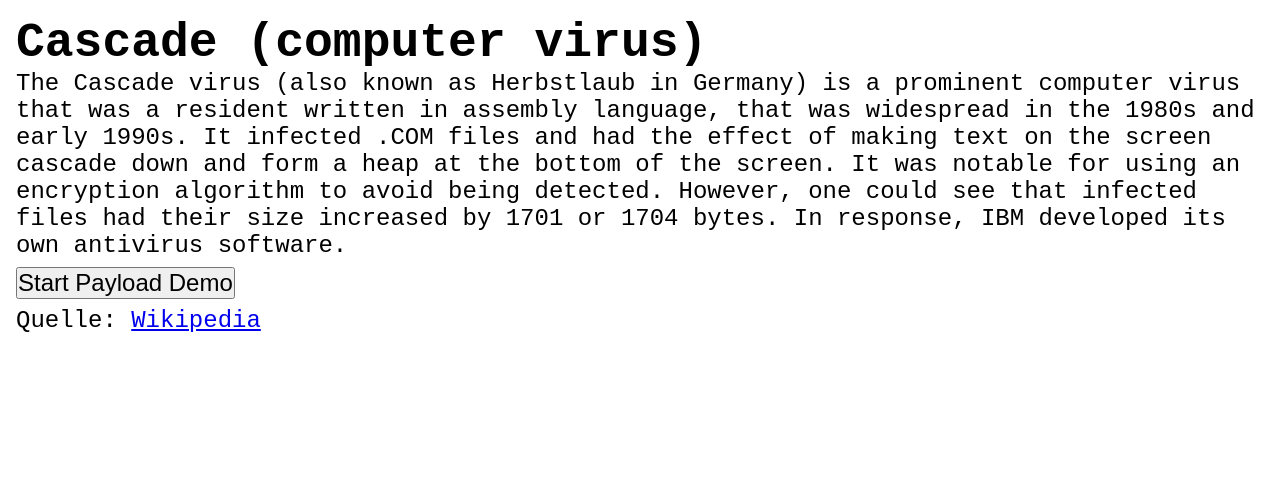
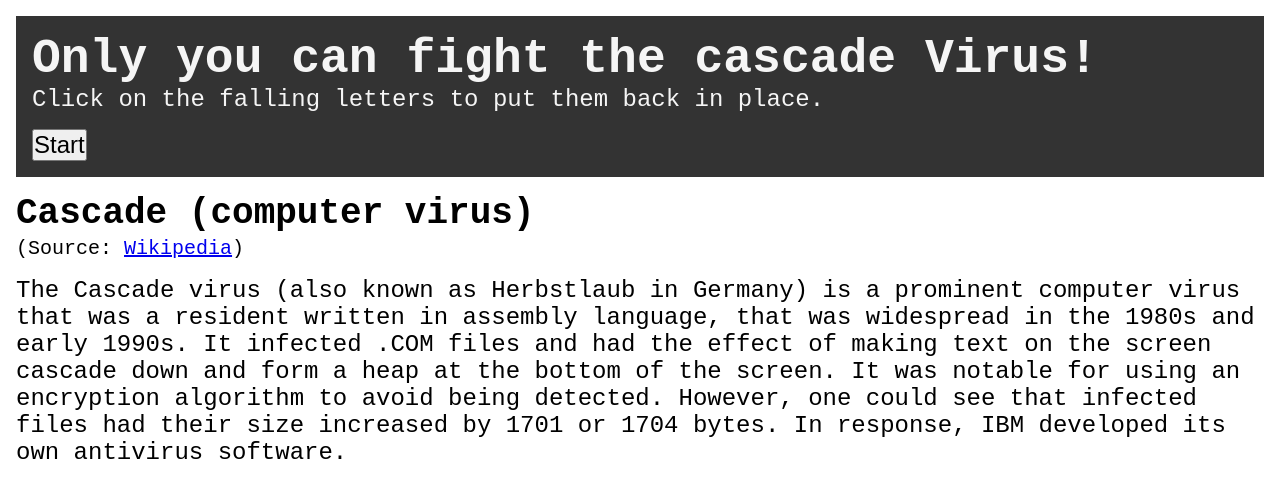
Before and after one commit to jamarob/cascade, a website built with Parcel: page src/index.html in a window 1280 px wide. Built offline with nearby package versions, Linux system fonts and the light colour scheme.

Commit message:
Cleanup html and add text

```diff
--- a/src/index.html
+++ b/src/index.html
@@ -12,14 +12,24 @@
 </head>
 
 <body>
-  <h1>Cascade (computer virus)</h1>
-  <p>The Cascade virus (also known as Herbstlaub in Germany) is a prominent computer virus that was a resident written
-    in assembly language, that was widespread in the 1980s and early 1990s. It infected .COM files and had the effect
-    of making text on the screen cascade down and form a heap at the bottom of the screen. It was notable for using an
-    encryption algorithm to avoid being detected. However, one could see that infected files had their size increased
-    by 1701 or 1704 bytes. In response, IBM developed its own antivirus software.</p>
-  <button>Start Payload Demo</button><br>
-  Quelle: <a href="https://en.wikipedia.org/wiki/Cascade_(computer_virus)">Wikipedia</a>
+  <header>
+    <h1>Only you can fight the cascade Virus!</h1>
+    <p>Click on the falling letters to put them back in place.</p>
+    <button data-js="start-button" class="start-button">Start</button>
+  </header>
+  <article>
+    <h2>Cascade (computer virus)</h2>
+    <small>(Source: <a href="https://en.wikipedia.org/wiki/Cascade_(computer_virus)">Wikipedia</a>)</small>
+    <p data-js="cascade-target" class="cascade-text">The Cascade virus (also known as Herbstlaub in Germany) is a
+      prominent computer virus
+      that was a resident written
+      in assembly language, that was widespread in the 1980s and early 1990s. It infected .COM files and had the effect
+      of making text on the screen cascade down and form a heap at the bottom of the screen. It was notable for using an
+      encryption algorithm to avoid being detected. However, one could see that infected files had their size increased
+      by 1701 or 1704 bytes. In response, IBM developed its own antivirus software.</p>
+
+  </article>
+
 
 </body>
 
--- a/src/js/Cascade.js
+++ b/src/js/Cascade.js
@@ -15,7 +15,7 @@
 		let counter = 0
 		const inner = () => {
 			counter++ % 60 || (this.hasMore() && this.replaceNext())
-			this.cascading.forEach(letter => letter.cascadeDown())
+			counter % 1 || this.cascading.forEach(letter => letter.cascadeDown())
 			const bottom = window.innerHeight
 			this.cascading = this.cascading.filter(
 				letter => !letter.hasReachedBottomAt(bottom)
--- a/src/js/main.js
+++ b/src/js/main.js
@@ -1,7 +1,7 @@
 import Cascade from './Cascade'
 
-const p = document.querySelector('p')
-const btn = document.querySelector('button')
+const p = document.querySelector('[data-js=cascade-target]')
+const btn = document.querySelector('[data-js=start-button]')
 
 btn.addEventListener('click', startDemo, { once: true })
 
--- a/src/style.css
+++ b/src/style.css
@@ -12,7 +12,21 @@
 	height: 100vh;
 }
 
-button {
-	margin: 8px 0;
+header {
+	background: #333;
+	color: whitesmoke;
+	padding: 16px;
+}
+
+article {
+	margin-top: 16px;
+}
+
+.start-button {
+	margin-top: 16px;
 	font-size: inherit;
 }
+
+.cascade-text {
+	margin-top: 16px;
+}
```
